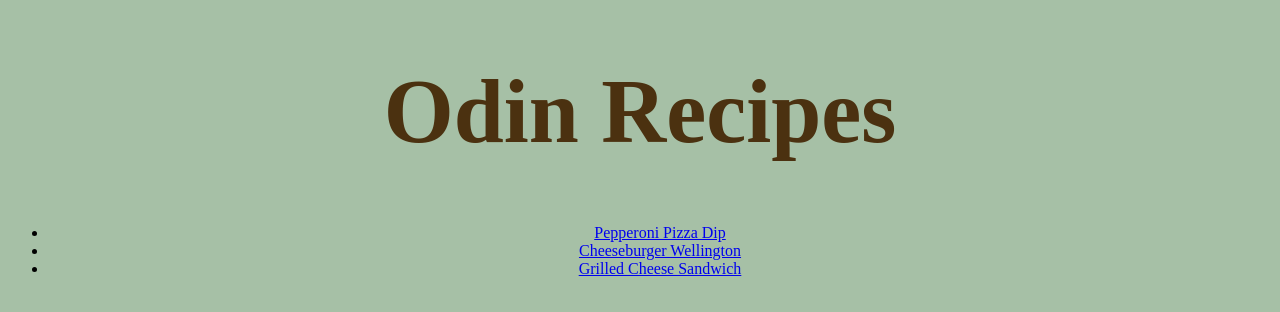
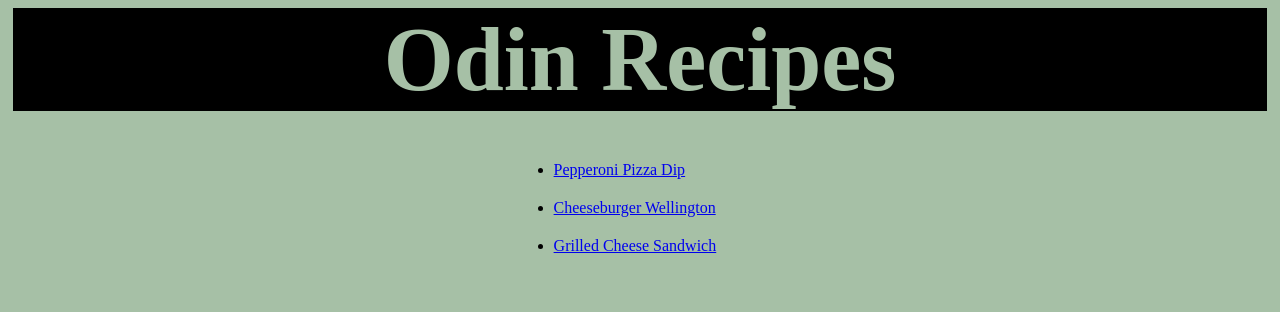
Before and after one commit to DamianSwarts/odin-recipes, a plain HTML site: page index.html in a window 1280 px wide. Drawn offline with Linux system fonts and the light colour scheme.

Commit message:
Applied what I learned about the box model to improve the look of my Recipe page’s index.html homepage

```diff
--- a/styles.css
+++ b/styles.css
@@ -4,12 +4,19 @@ body{
 }
 
 #heading{
-    color: rgb(75, 49, 16);
+    background-color:black;
+    color: rgb(166, 192, 166);
     font-size: 90px;
-    font-family:'Times New Roman', Times, serif;
     text-align: center;
+    margin:0 5px 50px 5px;
 }
 
 .u-list{
-    text-align: center;
+    margin:0 40%;
 }
+
+.one,
+.two,
+.three{
+    padding-bottom:20px;
+}
```
